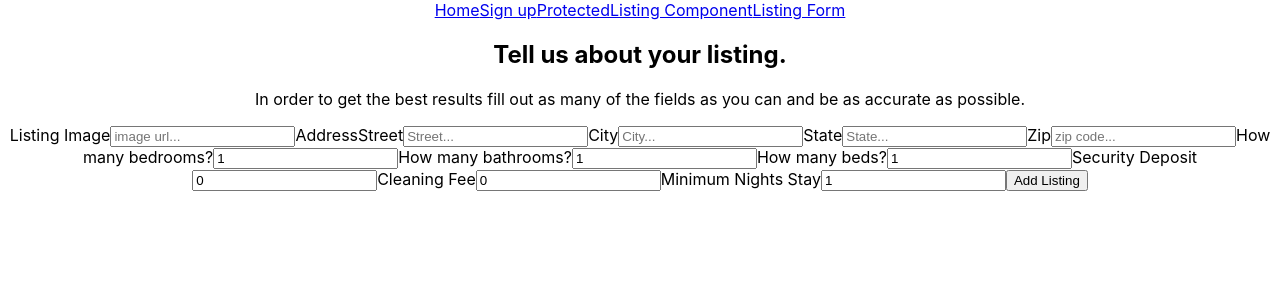
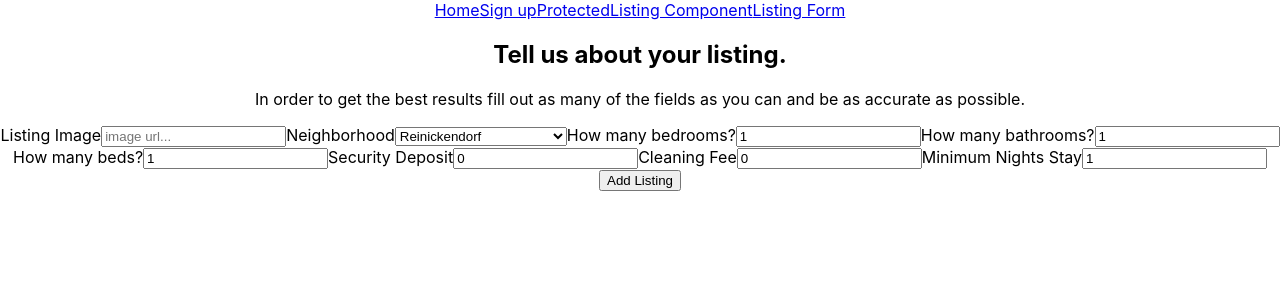
Before and after one commit to itshui3/front-end-1, a React (Create React App) app: page /listing-form in a window 1280 px wide. Shown: the top 300 px of the page. Built offline with nearby package versions, Linux system fonts and the light colour scheme.

Commit message:
Changed ListingForm to utilize neighborhood instead of address.

```diff
--- a/src/components/ListingForm.js
+++ b/src/components/ListingForm.js
@@ -25,6 +25,16 @@ export default props => {
         cleaningFee: 0,
         minNights: 1
     });
+
+    const hoods = ['Reinickendorf', 'Steglitz - Zehlendorf', 'Tempelhof - Schöneberg', 'Lichtenberg', 'Spandau', 'Charlottenburg-Wilm.', 'Friedrichshain-Kreuzberg', 'Pankow', 'Treptow - Köpenick', 'Mitte', 'Marzahn - Hellersdorf', 'Neukölln'];
+
+    const populateOptions = () => {
+        let i = -1;
+        return hoods.map(hood => {
+            i++;
+            return (<option key={i} value={hood}>{hood}</option>);
+        })
+    }
 
     const handleChange = e => {
         setListing({
@@ -61,8 +71,6 @@ export default props => {
         return sendListingData(updateListing(listing));
     }
 
-    //Neighborhoods: ['Reinickendorf', 'Steglitz - Zehlendorf', 'Tempelhof - Schöneberg', 'Lichtenberg', 'Spandau', 'Charlottenburg-Wilm.', 'Friedrichshain-Kreuzberg', 'Pankow', 'Treptow - Köpenick', 'Mitte', 'Marzahn - Hellersdorf', 'Neukölln']
-
     //TODO: set up regex patterns
     return (
         <div>
@@ -73,16 +81,11 @@ export default props => {
                 <label>Listing Image</label>
                 <input type='url' name='image' placeholder='image url...' onChange={handleChange} value={listing.image} />
                 {isAddingImage ? (<img src={listing.image} alt='No Image Found' />) : (<></>)}
-                <label>Address</label>
+                <label>Neighborhood</label>
                 {/* TODO: Separate street, city, state, zip  required*/}
-                <label>Street</label>
-                <input type='text' name='street' placeholder='Street...' required onChange={handleChange} value={listing.street} required />
-                <label>City</label>
-                <input type='text' name='city' placeholder='City...' required onChange={handleChange} value={listing.city} required />
-                <label>State</label>
-                <input type='text' name='state' placeholder='State...' required onChange={handleChange} value={listing.state} required />
-                <label>Zip</label>
-                <input type='text' name='zip' placeholder='zip code...' required onChange={handleChange} value={listing.zip} required />
+                <select name='neighborhood' onChange={handleChange} >
+                    {populateOptions()}
+                </select>
                 <label>How many bedrooms?</label>
                 <input type='number' name='bedrooms' placeholder='Number of bedrooms...' onChange={handleChange} value={listing.bedrooms} />
                 <label>How many bathrooms?</label>
```
